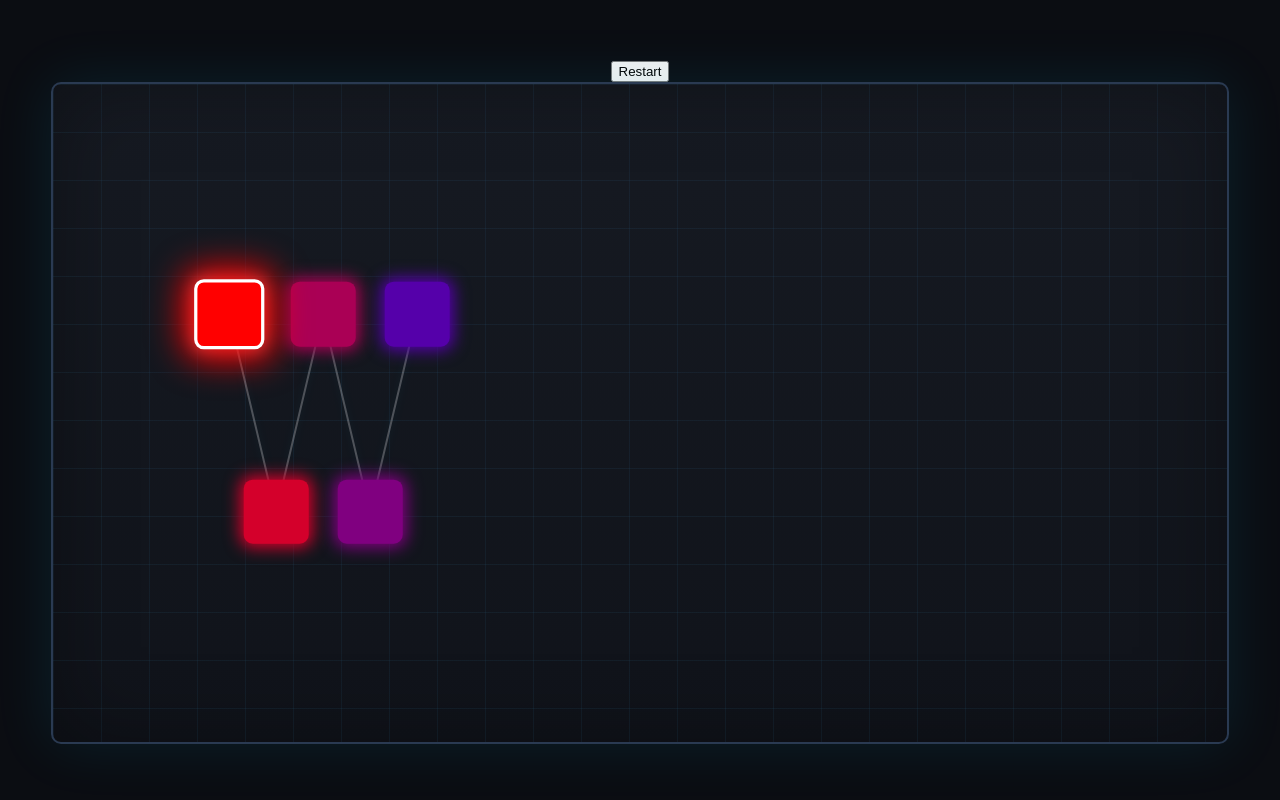
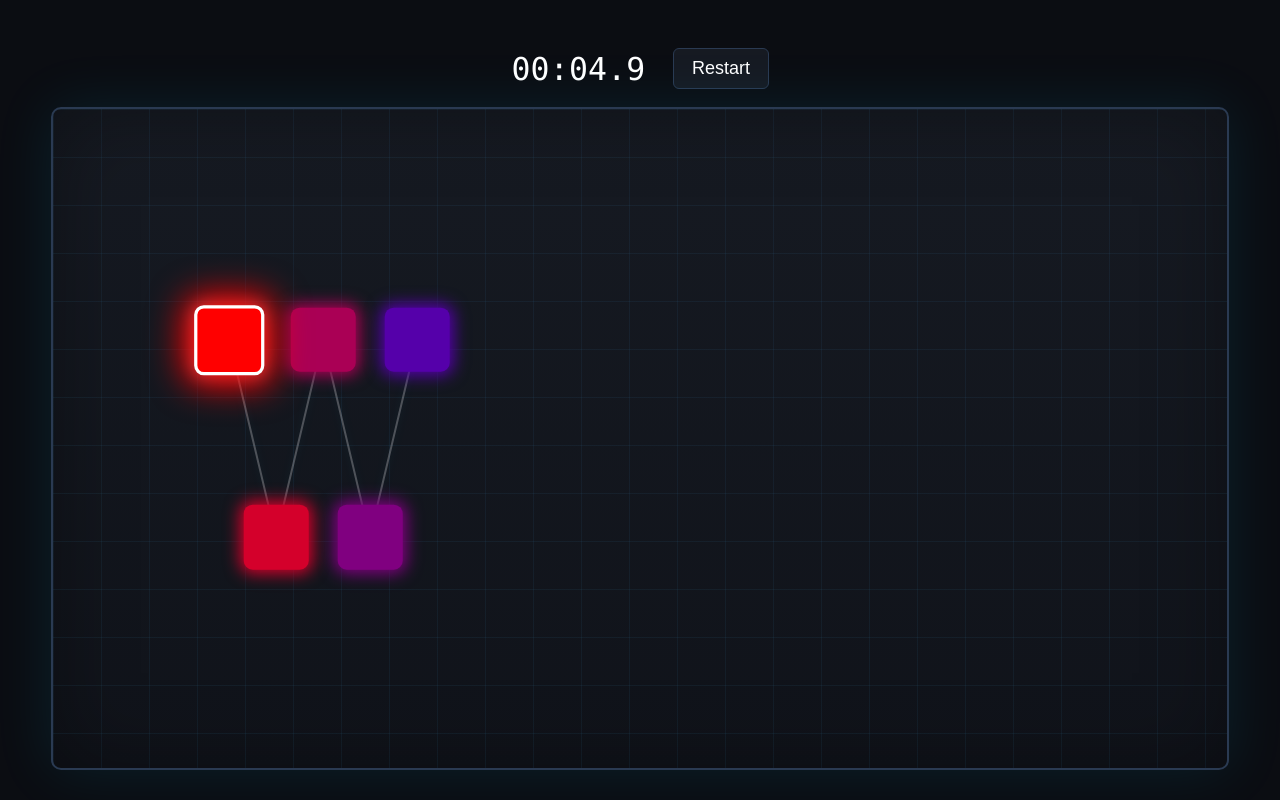
Before and after one commit to pugweather/untitled-targets-project, a React (Vite) app in the folder untitled-targets-project/: page / in a window 1280 px wide. Built offline with nearby package versions, Linux system fonts and the light colour scheme.

Commit message:
-added timer and restarting

```diff
--- a/untitled-targets-project/src/components/GameBoard.tsx
+++ b/untitled-targets-project/src/components/GameBoard.tsx
@@ -1,9 +1,8 @@
 import { useState, useEffect } from "react"
 import styles from './Gameboard.module.css'
-import type {Target} from '../types'
+import type { Target } from '../types'
 
 export default function GameBoard() {
-
     const NUM_TARGETS_TO_SHOW = 5
     const INITIAL_COUNTDOWN = 3
 
@@ -30,33 +29,29 @@ export default function GameBoard() {
         { left: 91, top: 65 },
     ]
 
-    const [countdown, setCountdown] = useState<number | null>(3)
+    const [countdown, setCountdown] = useState<number | null>(INITIAL_COUNTDOWN)
     const [isPlaying, setIsPlaying] = useState(false)
-
+    const [timer, setTimer] = useState(0)
     const [targetsRange, setTargetsRange] = useState([0, NUM_TARGETS_TO_SHOW])
     const [firstTargIdx, lastTargIdx] = targetsRange
 
     const targets = course.slice(firstTargIdx, lastTargIdx)
-
     const [exiting, setExiting] = useState(false)
 
     useEffect(() => {
-        if (countdown === null) return
-        if (countdown <= 0) {
-                setIsPlaying(true)
-                setCountdown(null)
+        if (countdown === null || countdown <= 0) {
+            if (countdown === 0) setIsPlaying(true)
             return
         }
-        const countdownTimeoutId = setTimeout(() => {
-            if (countdown <= 0) {
-            } else {
-                setCountdown(prev => prev !== null ? prev - 1 : null)
-            }
-        }, 1000)
+        const t = setTimeout(() => setCountdown(countdown - 1), 1000)
+        return () => clearTimeout(t)
+    }, [countdown])
 
-        return () => clearTimeout(countdownTimeoutId)
-
-    }, [countdown])
+    useEffect(() => {
+        if (!isPlaying) return
+        const t = setTimeout(() => setTimer(prev => prev + 0.1), 100)
+        return () => clearTimeout(t)
+    }, [isPlaying, timer])
 
     function clickTarget(idx: number) {
         if (!isPlaying || idx !== 0 || exiting) return
@@ -73,36 +68,41 @@ export default function GameBoard() {
         setCountdown(INITIAL_COUNTDOWN)
         setIsPlaying(false)
         setTargetsRange([0, NUM_TARGETS_TO_SHOW])
+        setTimer(0)
     }
+
+    const minutes = Math.floor(timer / 60)
+    const seconds = Math.floor(timer % 60)
+    const tenths = Math.round((timer % 1) * 10)
+    const timerText = `${String(minutes).padStart(2, '0')}:${String(seconds).padStart(2, '0')}.${tenths}`
 
     return (
         <div className={styles.page}>
-            <div>
+            <div className={styles.topButtonsWrapper}>
+                <div className={styles.timerText}>{timerText}</div>
                 <button onClick={restartGame}>Restart</button>
             </div>
             <div className={styles.board}>
-            {!isPlaying && <div className={styles.countdownOverlay}>{countdown}</div>}
-                {
-                targets.map((targ, idx) => {
-                    return (
+                {!isPlaying && (
+                    <div className={styles.countdownOverlay}>
+                        {countdown}
+                    </div>
+                )}
+                {targets.map((targ, idx) => (
                     <div
                         key={`${targ.left}-${targ.top}`}
                         className={`${styles.target} ${styles[`step${idx}`]} ${exiting && idx === 0 ? styles.exiting : ''}`}
-                            style={{ left: targ.left + '%', top: targ.top + '%'}}
+                        style={{ left: targ.left + '%', top: targ.top + '%' }}
                         onMouseDown={() => clickTarget(idx)}
                         onTransitionEnd={exiting && idx === 0 ? handleFadeEnd : undefined}
-                            >
-                        </div>
-                    )
-                })
-                }
+                    />
+                ))}
                 <svg
                     className={styles.targetConnectors}
                     width="100%"
                     height="100%"
                 >
-                    {
-                        targets.map((targ, idx) => {
+                    {targets.map((targ, idx) => {
                         const next = targets[idx + 1]
                         if (!next) return null
                         return (
@@ -118,8 +118,7 @@ export default function GameBoard() {
                                 strokeLinecap="round"
                             />
                         )
-                        })
-                    }
+                    })}
                 </svg>
             </div>
         </div>
--- a/untitled-targets-project/src/components/Gameboard.module.css
+++ b/untitled-targets-project/src/components/Gameboard.module.css
@@ -111,3 +111,32 @@
     color: white;
     font-size: 6rem;
 }
+
+.topButtonsWrapper {
+    width: 100%;
+    display: flex;
+    justify-content: center;
+    align-items: center;
+    gap: 1.5rem;
+    margin: 1rem 0;
+
+    .timerText {
+      width: 7.5rem;
+      font-size: 1.75rem;
+      color: white;
+      font-weight: 500;
+      text-align: center;
+      font-family: ui-monospace, SFMono-Regular, Menlo, Consolas, monospace;
+      font-variant-numeric: tabular-nums;
+    }
+
+    button {
+      padding: 0.5rem 1rem;
+      font-size: 1rem;
+      border-radius: 6px;
+      border: 1px solid #2a3a52;
+      background: #161a22;
+      color: white;
+      cursor: pointer;
+    }
+}
```
Lines whose indentation alone changed are shown as unchanged.
